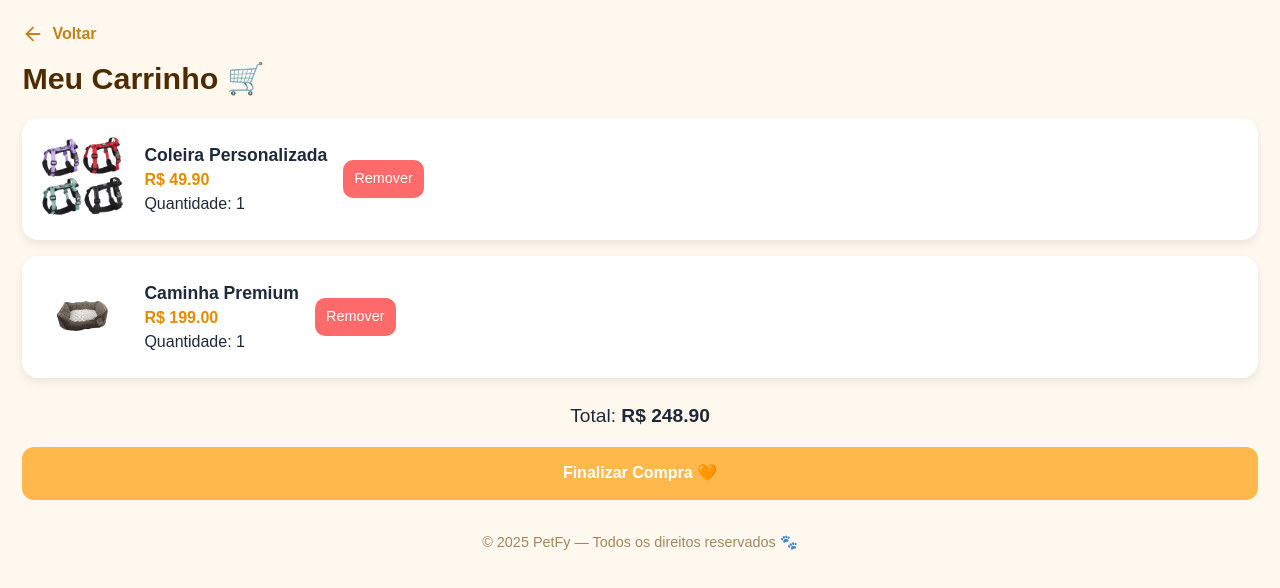
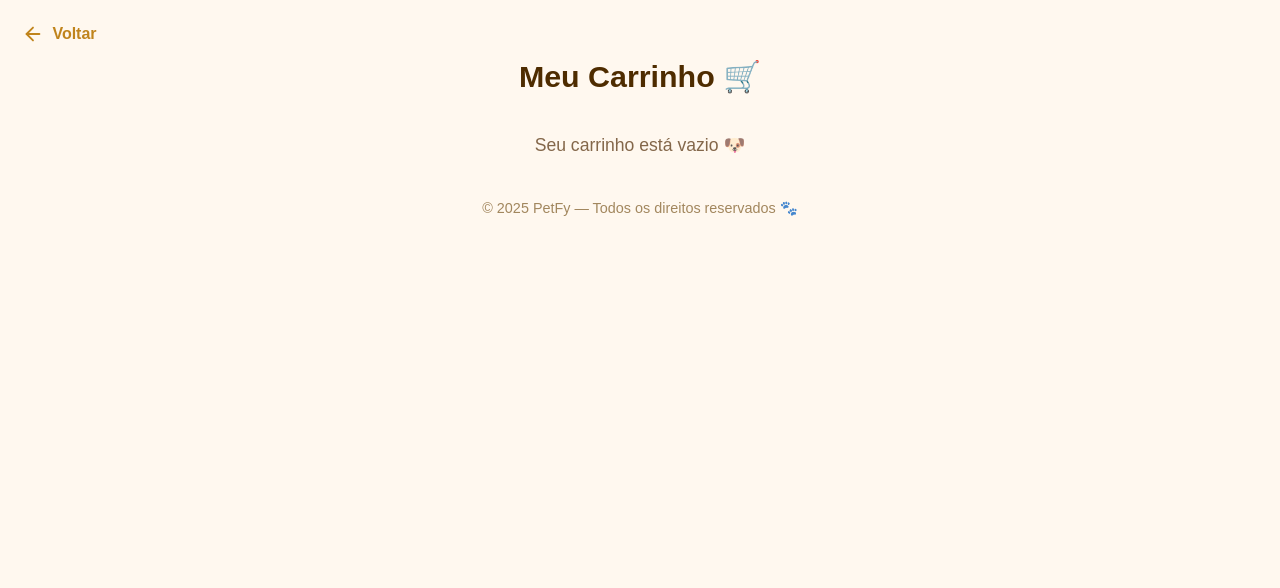
Before and after one commit to Dev-CaioMedeiros/PetFy, a React (Vite) app in the folder frontend/: page /cart in a window 1280 px wide. Shown: the top 588 px of the page. Built offline with nearby package versions, Linux system fonts and the light colour scheme.

Commit message:
add new cart

```diff
--- a/frontend/src/pages/pets/cart.jsx
+++ b/frontend/src/pages/pets/cart.jsx
@@ -1,42 +1,50 @@
-import { useState } from "react";
-import { ArrowLeft } from "lucide-react";
+import { useState, useEffect } from "react";
+import { ArrowLeft, Plus, Minus, Trash2 } from "lucide-react";
 import { useNavigate } from "react-router-dom";
 import "../../styles/pets/cart.css";
 
 export default function Carrinho() {
   const navigate = useNavigate();
 
-  const [carrinho, setCarrinho] = useState([
-    {
-      id: 1,
-      nome: "Coleira Personalizada",
-      preco: 49.9,
-      quantidade: 1,
-      imagem: "/coleira.png",
-    },
-    {
-      id: 2,
-      nome: "Caminha Premium",
-      preco: 199.0,
-      quantidade: 1,
-      imagem: "/caminha.png",
-    }
-  ]);
-
+  const [carrinho, setCarrinho] = useState([]);
   const [mensagem, setMensagem] = useState("");
 
+  // carregar carrinho do storage quando abrir a tela
+  useEffect(() => {
+    const stored = JSON.parse(localStorage.getItem("cart")) || [];
+    setCarrinho(stored);
+  }, []);
+
+  // salvar sempre que mudar
+  useEffect(() => {
+    localStorage.setItem("cart", JSON.stringify(carrinho));
+  }, [carrinho]);
+
   function removerItem(id) {
-    setCarrinho(carrinho.filter((item) => item.id !== id));
+    setCarrinho((prev) => prev.filter((item) => item.id !== id));
+  }
+
+  function alterarQuantidade(id, delta) {
+    setCarrinho((prev) =>
+      prev
+        .map((item) =>
+          item.id === id
+            ? { ...item, quantidade: Math.max(1, item.quantidade + delta) }
+            : item
+        )
+        .filter((item) => item.quantidade > 0)
+    );
   }
 
   function finalizarCompra() {
     setMensagem("🎉 Compra realizada com sucesso! Obrigado por comprar com o PetFy 🐾");
 
     setTimeout(() => {
+      localStorage.removeItem("cart");
       setCarrinho([]);
       setMensagem("");
       navigate("/home/home");
-    }, 2500);
+    }, 2000);
   }
 
   const total = carrinho.reduce(
@@ -46,48 +54,75 @@ export default function Carrinho() {
 
   return (
     <div className="cart-container">
+
+      {/* VOLTAR */}
       <button className="cart-voltar" onClick={() => navigate(-1)}>
         <ArrowLeft size={22} /> Voltar
       </button>
 
+      {/* TÍTULO */}
       <h1 className="cart-titulo">Meu Carrinho 🛒</h1>
 
+      {/* MENSAGEM */}
       {mensagem && <p className="mensagem-sucesso">{mensagem}</p>}
 
+      {/* VAZIO */}
       {carrinho.length === 0 && !mensagem && (
         <p className="cart-vazio">Seu carrinho está vazio 🐶</p>
       )}
 
+      {/* LISTA */}
       <div className="cart-lista">
         {carrinho.map((item) => (
           <div key={item.id} className="cart-item">
+
             <img src={item.imagem} alt={item.nome} className="cart-img" />
 
             <div className="cart-info">
               <h3>{item.nome}</h3>
               <p className="cart-preco">R$ {item.preco.toFixed(2)}</p>
-              <p>Quantidade: {item.quantidade}</p>
+
+              {/* QUANTIDADE */}
+              <div className="cart-quantidade">
+
+                <button onClick={() => alterarQuantidade(item.id, -1)}>
+                  <Minus size={18} />
+                </button>
+
+                <span>{item.quantidade}</span>
+
+                <button onClick={() => alterarQuantidade(item.id, +1)}>
+                  <Plus size={18} />
+                </button>
+
+              </div>
             </div>
 
+            {/* REMOVER */}
             <button className="btn-remover" onClick={() => removerItem(item.id)}>
-              Remover
+              <Trash2 size={18} />
             </button>
+
           </div>
         ))}
       </div>
 
+      {/* TOTAL + BOTÃO */}
       {carrinho.length > 0 && (
         <div className="cart-total">
           <p>Total: <strong>R$ {total.toFixed(2)}</strong></p>
+
           <button className="btn-comprar" onClick={finalizarCompra}>
             Finalizar Compra 🧡
           </button>
         </div>
       )}
 
+      {/* FOOTER */}
       <footer className="cart-footer">
         © 2025 PetFy — Todos os direitos reservados 🐾
       </footer>
+
     </div>
   );
 }
--- a/frontend/src/styles/pets/cart.css
+++ b/frontend/src/styles/pets/cart.css
@@ -5,7 +5,10 @@
   font-family: "Poppins", sans-serif;
 }
 
-/* Voltar */
+/* ========================= */
+/* HEADER */
+/* ========================= */
+
 .cart-voltar {
   border: none;
   background: transparent;
@@ -15,7 +18,7 @@
   gap: 8px;
   font-weight: 600;
   cursor: pointer;
-  margin-bottom: 10px;
+  margin-bottom: 8px;
   transition: .25s;
 }
 
@@ -24,106 +27,163 @@
   opacity: .85;
 }
 
-
-/* Título */
 .cart-titulo {
   font-size: 1.9rem;
   font-weight: 700;
   color: #4e2c00;
-  margin-bottom: 1rem;
+  margin-bottom: 1.4rem;
+  text-align: center;
 }
 
-/* Mensagem de compra */
+/* ========================= */
+/* MENSAGENS */
+/* ========================= */
+
 .mensagem-sucesso {
-  background: #ffecb3;
-  padding: 0.9rem;
-  border-radius: 12px;
+  background: #d4ffc7;
+  padding: 1rem;
+  border-radius: 14px;
   text-align: center;
-  font-weight: 600;
-  color: #7a5600;
-  margin-bottom: 1rem;
+  font-weight: 700;
+  color: #265700;
+  margin-bottom: 1.5rem;
+  font-size: 1rem;
 }
 
-/* Carrinho vazio */
+/* ========================= */
+/* LISTA */
+/* ========================= */
+
 .cart-vazio {
   text-align: center;
   font-size: 1.1rem;
   color: #654321;
   margin-top: 2rem;
+  opacity: .8;
 }
 
-/* Lista */
 .cart-lista {
   display: flex;
   flex-direction: column;
-  gap: 1rem;
+  gap: 1.1rem;
 }
 
+/* ========================= */
+/* ITEM */
+/* ========================= */
+
 .cart-item {
-  background: #fff;
+  background: #ffffff;
   padding: 1rem;
-  border-radius: 16px;
-  box-shadow: 0 4px 10px rgba(0,0,0,0.08);
+  border-radius: 18px;
+  box-shadow: 0 6px 14px rgba(0,0,0,0.08);
   display: flex;
   align-items: center;
   gap: 1rem;
+  animation: fadeIn .25s ease-out;
+}
+
+@keyframes fadeIn {
+  from { opacity:0; transform: translateY(4px); }
+  to { opacity:1; transform: translateY(0); }
 }
 
 .cart-img {
   width: 90px;
   height: 90px;
   object-fit: contain;
+  border-radius: 12px;
+  background: #fff3d6;
+  padding: 6px;
 }
 
 .cart-info h3 {
   margin: 0;
   font-size: 1.1rem;
-  font-weight: 600;
+  font-weight: 700;
 }
 
 .cart-preco {
   color: #e68a00;
   font-weight: 700;
+  margin: 6px 0;
 }
 
-/* Remover */
-.btn-remover {
-  background: #ff6b6b;
-  border: none;
-  padding: 0.5rem 0.7rem;
-  color: white;
-  border-radius: 10px;
-  font-size: 0.9rem;
-  cursor: pointer;
+/* ========================= */
+/* QUANTIDADE */
+/* ========================= */
+
+.cart-quantidade {
+  display: flex;
+  align-items: center;
+  gap: 10px;
+  background: #fff6e4;
+  padding: 6px 12px;
+  border-radius: 12px;
+  font-weight: 600;
 }
 
-/* Total */
+.cart-quantidade button {
+  border: none;
+  background: none;
+  cursor: pointer;
+  color: #c0841c;
+}
+
+.cart-quantidade span {
+  font-size: 1rem;
+  font-weight: 700;
+}
+
+/* ========================= */
+/* REMOVER */
+/* ========================= */
+
+.btn-remover {
+  border: none;
+  background: none;
+  color: #ff6b6b;
+  cursor: pointer;
+  margin-left: auto;
+}
+
+/* ========================= */
+/* TOTAL / BOTÃO */
+/* ========================= */
+
 .cart-total {
-  margin-top: 1.5rem;
+  margin-top: 2rem;
   text-align: center;
   font-size: 1.2rem;
+  font-weight: 700;
 }
 
 .btn-comprar {
   width: 100%;
   margin-top: 1rem;
-  padding: 0.9rem;
+  padding: 1rem;
   background: #ffb84c;
   border: none;
-  border-radius: 12px;
-  font-weight: 700;
+  border-radius: 16px;
+  font-weight: 800;
   color: white;
-  font-size: 1rem;
+  font-size: 1.1rem;
   cursor: pointer;
+  transition: .25s;
+  box-shadow: 0 6px 14px rgba(255,184,76,0.4);
 }
 
 .btn-comprar:hover {
   background: #ff9907;
+  transform: translateY(-2px);
 }
 
-/* Footer */
+/* ========================= */
+/* FOOTER */
+/* ========================= */
+
 .cart-footer {
-  margin-top: 2rem;
+  margin-top: 2.5rem;
   text-align: center;
   font-size: 0.9rem;
   color: #8b6b3a;
--- a/frontend/src/styles/pets/loja.css
+++ b/frontend/src/styles/pets/loja.css
@@ -196,3 +196,135 @@
   font-weight: 600;
   color: #4e2c00;
 }
+
+.cart-container {
+  padding: 1.4rem;
+  background: #fff8ef;
+  min-height: 100vh;
+  font-family: "Poppins", sans-serif;
+}
+
+/* Voltar */
+.cart-voltar {
+  border: none;
+  background: transparent;
+  color: #c0841c;
+  display: flex;
+  align-items: center;
+  gap: 8px;
+  font-weight: 600;
+  cursor: pointer;
+  margin-bottom: 10px;
+  transition: .25s;
+}
+
+.cart-voltar:hover {
+  transform: translateX(-4px);
+  opacity: .85;
+}
+
+
+/* Título */
+.cart-titulo {
+  font-size: 1.9rem;
+  font-weight: 700;
+  color: #4e2c00;
+  margin-bottom: 1rem;
+}
+
+/* Mensagem de compra */
+.mensagem-sucesso {
+  background: #ffecb3;
+  padding: 0.9rem;
+  border-radius: 12px;
+  text-align: center;
+  font-weight: 600;
+  color: #7a5600;
+  margin-bottom: 1rem;
+}
+
+/* Carrinho vazio */
+.cart-vazio {
+  text-align: center;
+  font-size: 1.1rem;
+  color: #654321;
+  margin-top: 2rem;
+}
+
+/* Lista */
+.cart-lista {
+  display: flex;
+  flex-direction: column;
+  gap: 1rem;
+}
+
+.cart-item {
+  background: #fff;
+  padding: 1rem;
+  border-radius: 16px;
+  box-shadow: 0 4px 10px rgba(0,0,0,0.08);
+  display: flex;
+  align-items: center;
+  gap: 1rem;
+}
+
+.cart-img {
+  width: 90px;
+  height: 90px;
+  object-fit: contain;
+}
+
+.cart-info h3 {
+  margin: 0;
+  font-size: 1.1rem;
+  font-weight: 600;
+}
+
+.cart-preco {
+  color: #e68a00;
+  font-weight: 700;
+}
+
+/* Remover */
+.btn-remover {
+  background: #ff6b6b;
+  border: none;
+  padding: 0.5rem 0.7rem;
+  color: white;
+  border-radius: 10px;
+  font-size: 0.9rem;
+  cursor: pointer;
+}
+
+/* Total */
+.cart-total {
+  margin-top: 1.5rem;
+  text-align: center;
+  font-size: 1.2rem;
+}
+
+.btn-comprar {
+  width: 100%;
+  margin-top: 1rem;
+  padding: 0.9rem;
+  background: #ffb84c;
+  border: none;
+  border-radius: 12px;
+  font-weight: 700;
+  color: white;
+  font-size: 1rem;
+  cursor: pointer;
+}
+
+.btn-comprar:hover {
+  background: #ff9907;
+}
+
+/* Footer */
+.cart-footer {
+  margin-top: 2rem;
+  text-align: center;
+  font-size: 0.9rem;
+  color: #8b6b3a;
+  opacity: 0.8;
+}
--- a/frontend/src/styles/pets/passeios.css
+++ b/frontend/src/styles/pets/passeios.css
@@ -36,7 +36,7 @@
 
 /* ===== Promo Box ===== */
 .ps-promo-box {
-  background: #e7d3d3;
+  background: #fcfa9f;
   border-radius: 20px;
   padding: 20px;
   margin-bottom: 20px;
```
Also changed, not shown: frontend/src/pages/pets/loja.jsx (+40 -12 lines).
